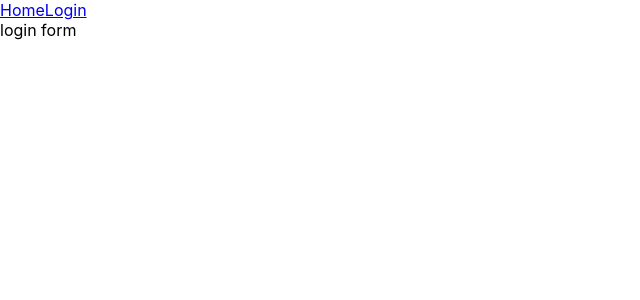
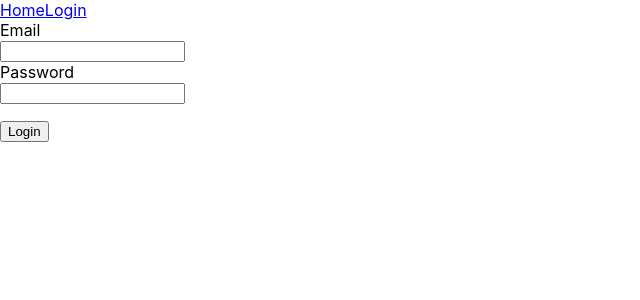
Before and after one commit to jnav24/react-job-boards, a React (Create React App) app: page /login in a window 1280 px wide. Shown: the top 300 px of the page, without its empty margins (0-640 px from the left). Built offline with nearby package versions, Linux system fonts and the light colour scheme.

Commit message:
build out the login form

```diff
--- a/src/components/LoginForm.js
+++ b/src/components/LoginForm.js
@@ -1,10 +1,67 @@
 import React, { Component } from 'react';
+import { login } from '../helpers/auth';
 
 export default class LoginForm extends Component {
+    state = {
+        email: '',
+        error: false,
+        password: '',
+    };
+
+    handleChange = (e) => {
+        e.preventDefault();
+        const {name, value} = e.target;
+        this.setState({ [name]: value });
+    };
+
+    handleClick = async (e) => {
+        e.preventDefault();
+        const response = await login(this.state.email, this.state.password);
+
+        if (response) {
+            this.props.onLogin();
+        } else {
+            this.setState({ error: true });
+        }
+    };
+
     render() {
         return (
             <form>
-                login form
+                <div className="field">
+                    <label className="label">Email</label>
+                    <div className="control">
+                        <input
+                            className="input"
+                            name="email"
+                            onChange={this.handleChange}
+                            type="text"
+                            value={this.state.email} />
+                    </div>
+                </div>
+
+                <div className="field">
+                    <label className="label">Password</label>
+                    <div className="control">
+                        <input
+                            className="input"
+                            name="password"
+                            onChange={this.handleChange}
+                            type="password"
+                            value={this.state.password} />
+                    </div>
+                </div>
+
+                <div className="field">
+                    <p className="help is-danger">{this.state.error && 'Invalid credentials'}</p>
+                    <div className="control">
+                        <button
+                            className="button is-link"
+                            onClick={this.handleClick}>
+                            Login
+                        </button>
+                    </div>
+                </div>
             </form>
         );
     }
```
